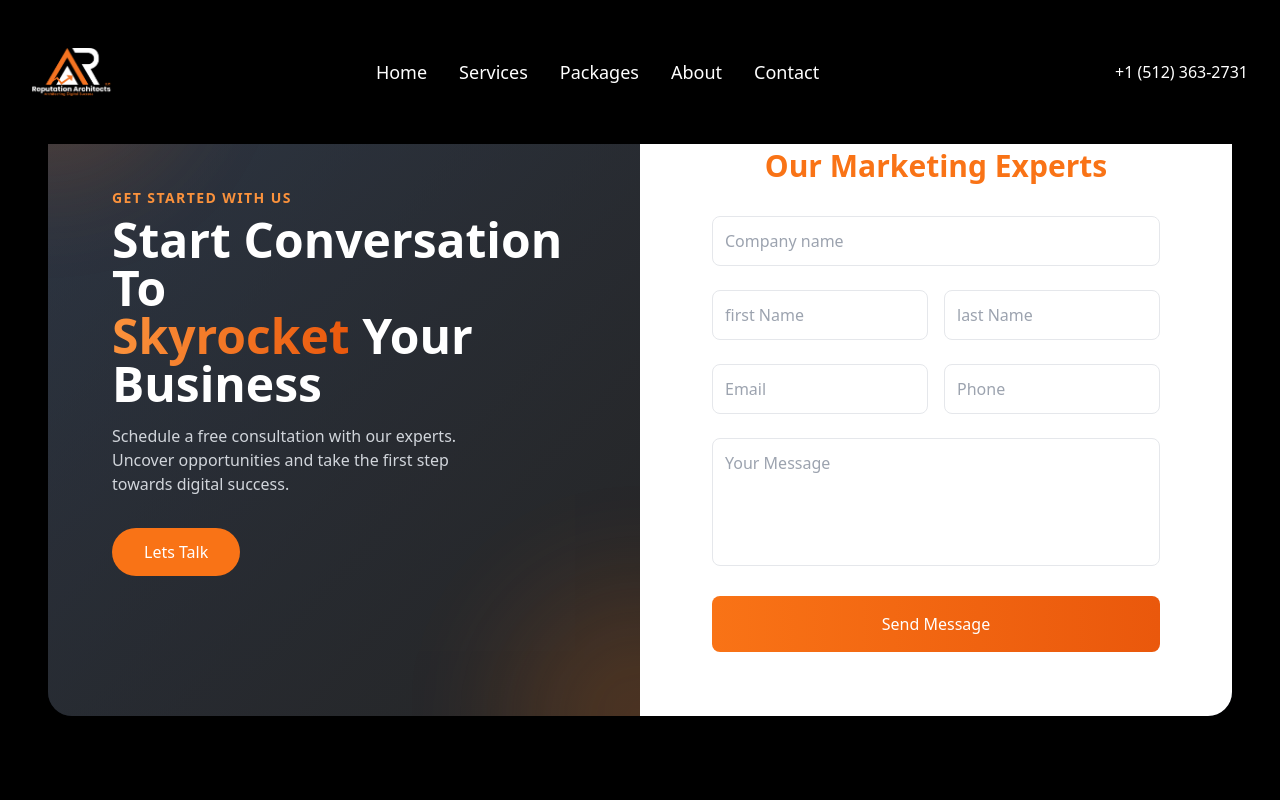
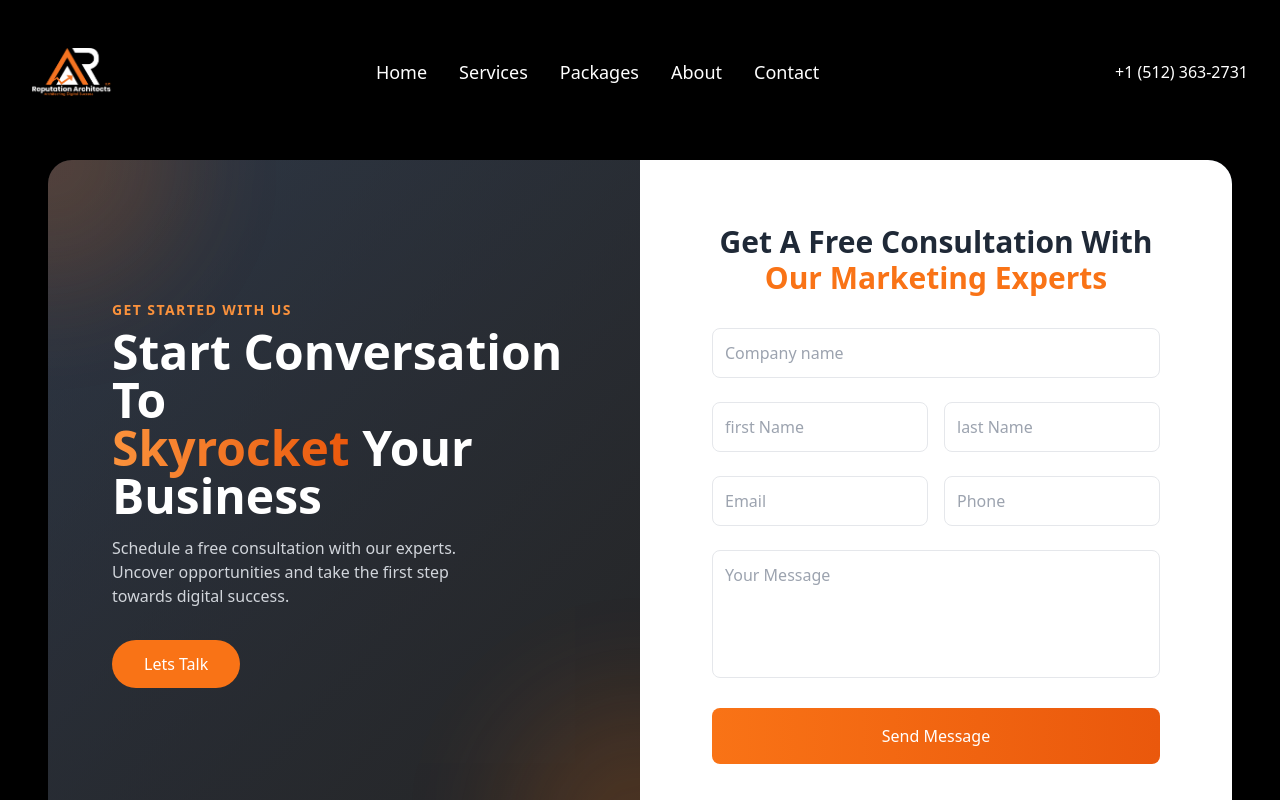
Before and after one commit to Mashhood-Rehman/Reputation-Architects, a React (Vite) app: page /contact in a window 1280 px wide. Shown: the top 800 px of the page. Built offline with nearby package versions, Linux system fonts and the light colour scheme; some icons are missing; what tailwindcss-text-fill-stroke would draw is missing.

Commit message:
adjust the space between contact form and navbar

```diff
--- a/src/Pages/Contact.jsx
+++ b/src/Pages/Contact.jsx
@@ -59,7 +59,7 @@ const Contact = () => {
 
   return (
     <div className="min-h-screen bg-black p-6 md:p-12">
-      <div className="max-w-7xl mx-auto bg-gradient-to-br from-gray-800 to-gray-900 rounded-3xl shadow-2xl overflow-hidden transform hover:scale-[1.02] transition-all duration-500">
+      <div className="max-w-7xl mx-auto mt-28 bg-gradient-to-br from-gray-800 to-gray-900 rounded-3xl shadow-2xl overflow-hidden transform hover:scale-[1.02] transition-all duration-500">
         <div className="flex flex-col md:flex-row items-stretch">
           {/* Left Section */}
           <div className="relative w-full md:w-1/2 bg-gradient-to-br from-gray-500/20 to-[#262626] p-8 md:p-16">
--- a/src/components/ContactLink.jsx
+++ b/src/components/ContactLink.jsx
@@ -11,7 +11,7 @@ const ContactLink = () => {
   ];
 
   return (
-    <section className="container max-w-full bg-black mx-auto py-12 relative">
+    <section className="container max-w-full bg-black mx-auto py-12  relative">
       {triangles.map((triangle, index) => (
         <motion.div
           key={index}
```
